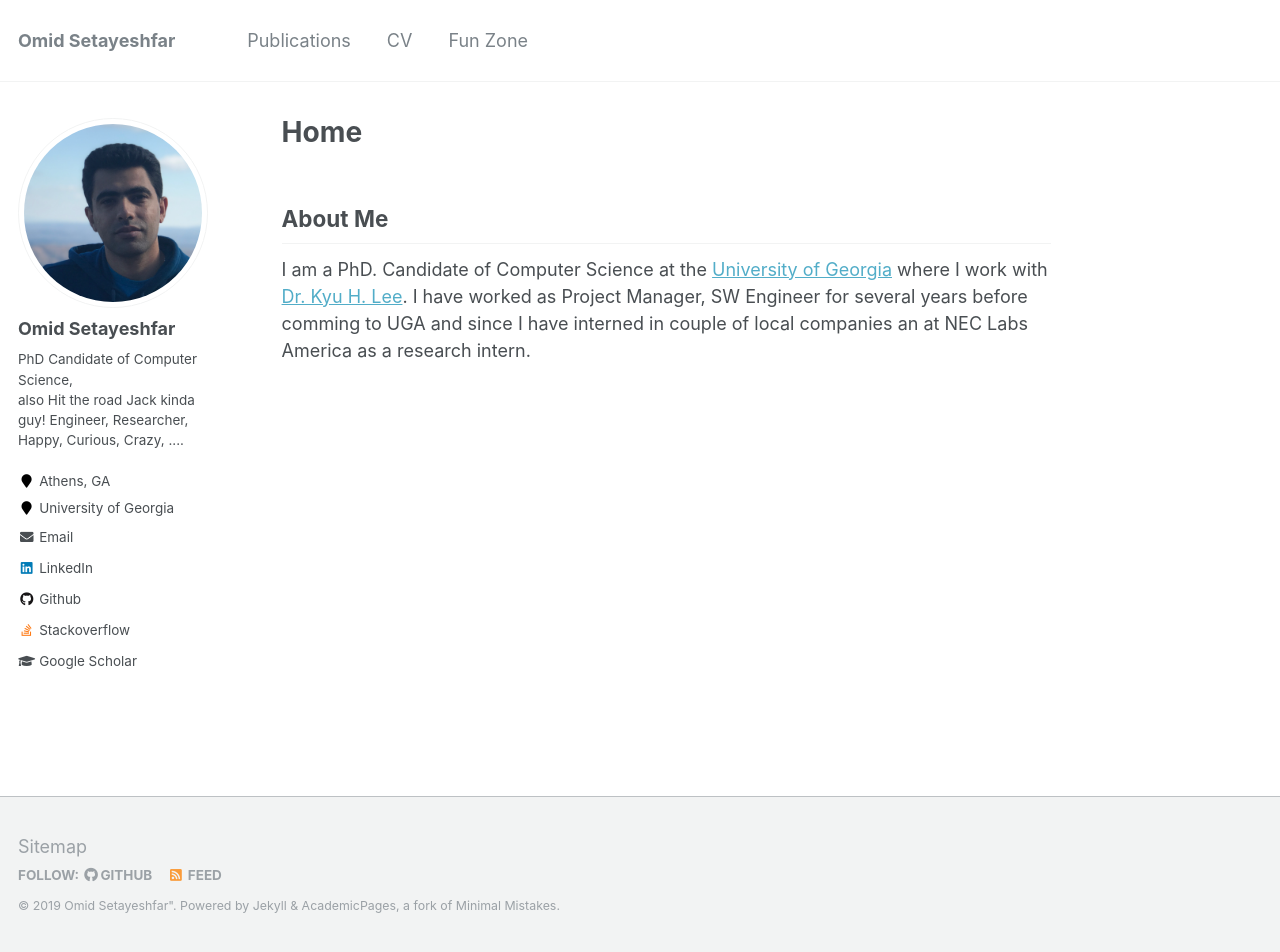
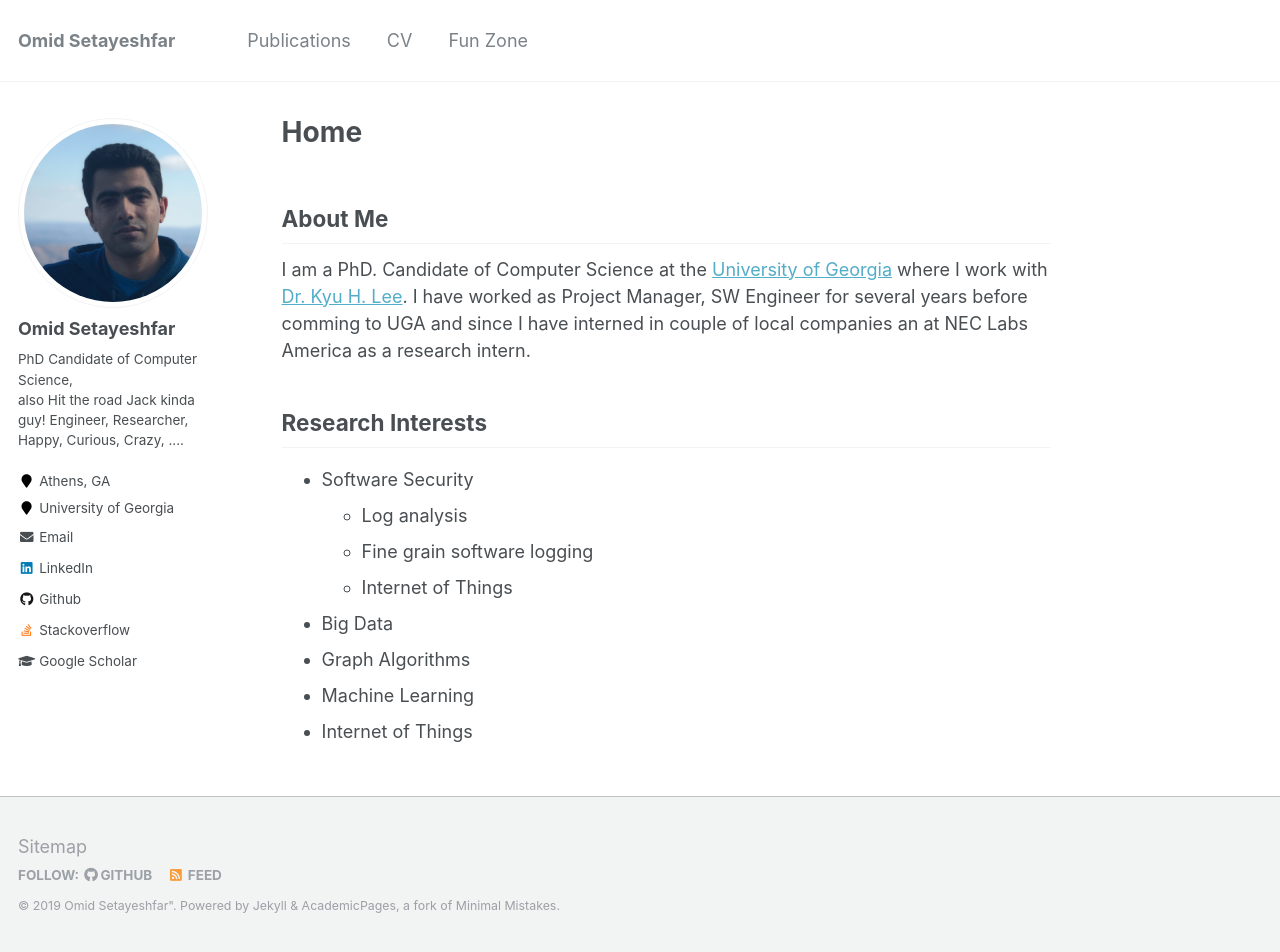
Before and after one commit to omid-s/omid-s.github.io, a Jekyll site: the page built from _pages/about.md, in a window 1280 px wide and 952 px high. Built offline with Jekyll 4.4.1, drawn with Linux system fonts in a browser that asks for light colours.

Commit message:
adds interests

```diff
--- a/_pages/about.md
+++ b/_pages/about.md
@@ -11,3 +11,15 @@ redirect_from:
 ## About Me
 
 I am a PhD. Candidate of Computer Science at the [University of Georgia](cs.uga.edu) where I work with [Dr. Kyu H. Lee](http://cobweb.cs.uga.edu/~kyuhlee/). I have worked as Project Manager, SW Engineer for several years before comming to UGA and since I have interned in couple of local companies an at NEC Labs America as a research intern.
+
+
+## Research Interests
+
+* Software Security
+  * Log analysis
+  * Fine grain software logging
+  * Internet of Things
+* Big Data
+* Graph Algorithms
+* Machine Learning
+* Internet of Things
```
